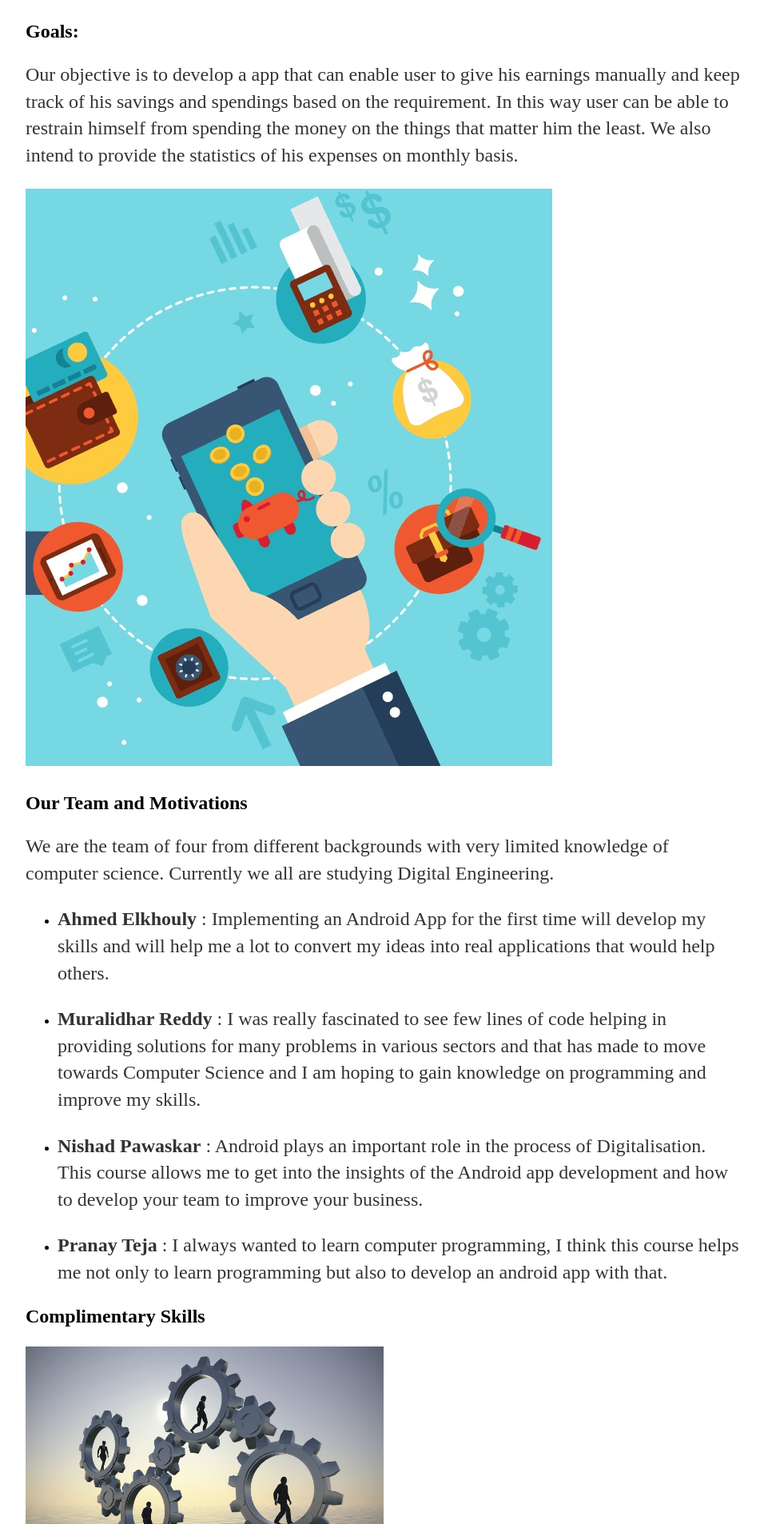
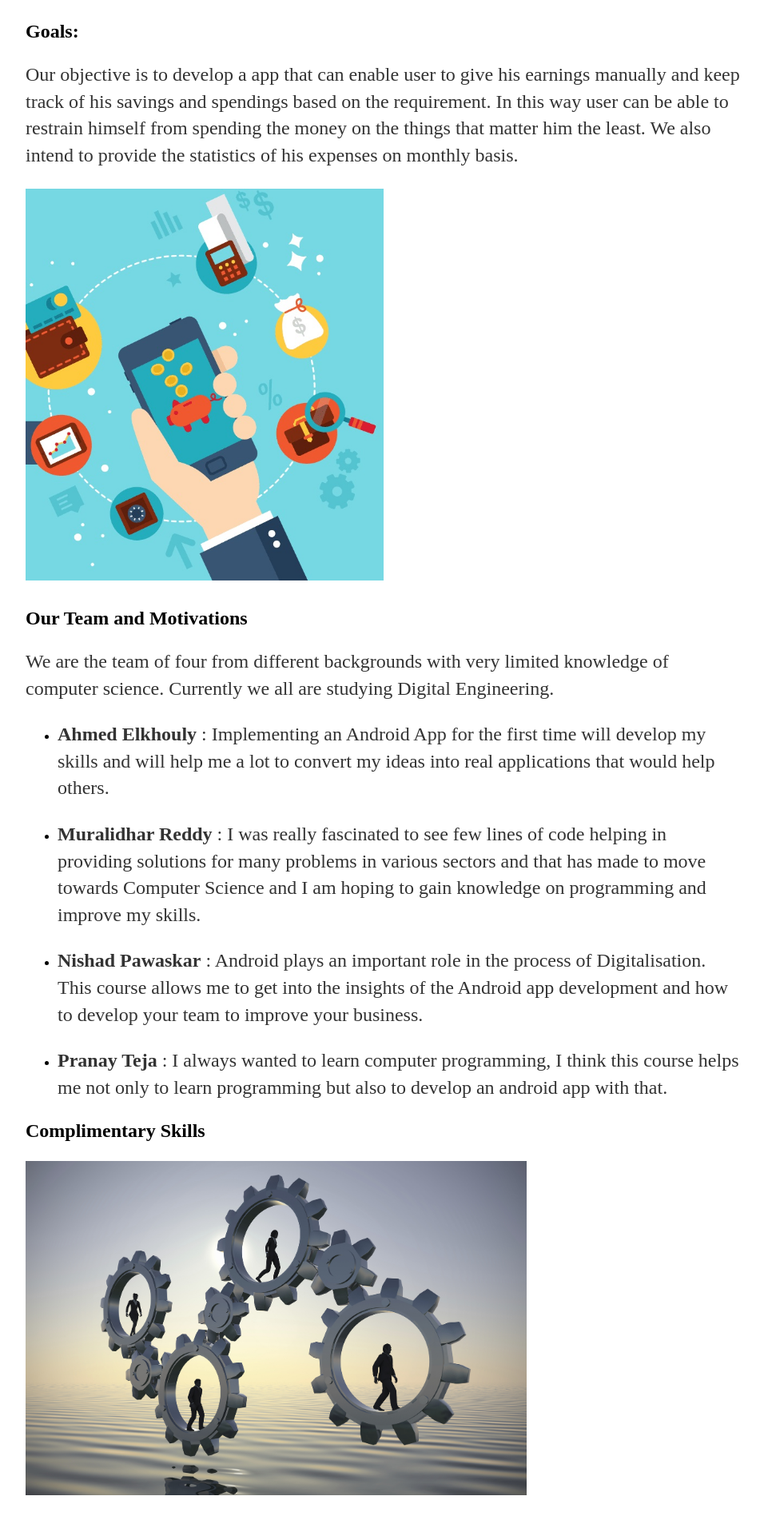
Before and after one commit to DBSE-teaching/isee2019-TeamMachine, a Jekyll site: the page built from docs/_posts/2019-04-15-Team-Presentation.md, in a window 1280 px wide. Shown: the part 1104-3010 px from the top of the page at 80% size, without its empty margins (160-1116 px from the left). Built offline with Jekyll 4.4.1, drawn with Linux system fonts in a browser that asks for light colours; a file with an impossible date is left out.

Commit message:
Update 2019-04-15-Team-Presentation.md

```diff
--- a/docs/_posts/2019-04-15-Team-Presentation.md
+++ b/docs/_posts/2019-04-15-Team-Presentation.md
@@ -20,7 +20,7 @@
 
 Our objective is to develop a app that can enable user to give his earnings manually and keep track of his savings and spendings based on the requirement. In this way user can be able to restrain himself from spending the money on the things that matter him the least. We also intend to provide the statistics of his expenses on monthly basis.
 
-![Goals]({{site.baseurl}}/images/Goals.jpg "Goals")
+![Goals]({{site.baseurl}}/images/Goals.jpg "Goals"){:height="70%" width="50%"}
 
 ## Our Team and Motivations
 
@@ -36,7 +36,7 @@
 
 ## Complimentary Skills
 
-![Team Coordination]({{site.baseurl}}/images/Team Coordination.jpg "Team Coordination"){:height="50%" width="50%"}
+![Team Coordination]({{site.baseurl}}/images/Team Coordination.jpg "Team Coordination"){:height="70%" width="70%"}
 
 We are from various backgrounds having different skill sets and together we think we can achieve our objective. As, none of us have worked on developing an app before, we 	look forward for effective collaboration of skills and complete the task on time.
 
```
